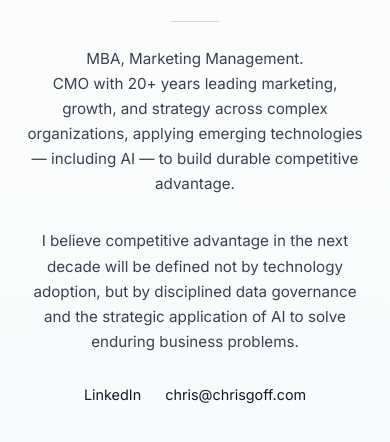
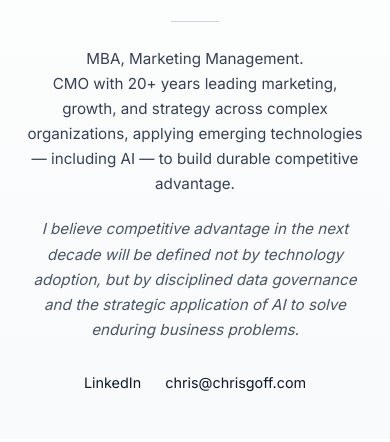
Before and after one commit to FamilyAccount2025/breakout, a website: page public/index.html in a window 390 px wide. Shown: the part 492-934 px from the top of the page. Drawn offline with nearby package versions, Linux system fonts and the light colour scheme.

Commit message:
Update styles.css

```diff
--- a/public/styles.css
+++ b/public/styles.css
@@ -32,7 +32,6 @@ body {
   justify-content: space-between;
   gap: 64px;
 
-  /* Subtle entrance motion */
   animation: fadeUp 0.8s ease-out both;
 }
 
@@ -57,7 +56,7 @@ h2 {
   margin: 0;
 }
 
-/* Editorial rule for structure */
+/* Editorial rule */
 .rule {
   width: 48px;
   height: 1px;
@@ -69,11 +68,20 @@ p {
   font-size: 1rem;
   line-height: 1.65;
   color: #374151;
-  margin: 0 0 32px 0;
+  margin: 0 0 20px 0;
+}
+
+/* Thought leadership pull-quote */
+.thought {
+  font-size: 0.95rem;
+  font-style: italic;
+  color: #4b5563;
+  max-width: 480px;
+  margin-bottom: 32px;
 }
 
 /* -----------------------------
-   Links (Micro-interactions)
+   Links
 ------------------------------ */
 
 .links {
@@ -124,7 +132,7 @@ p {
   filter: contrast(1.05);
 }
 
-/* Soft vignette lighting */
+/* Soft vignette */
 .image::after {
   content: "";
   position: absolute;
@@ -183,6 +191,11 @@ p {
     font-size: 0.95rem;
   }
 
+  .thought {
+    margin-left: auto;
+    margin-right: auto;
+  }
+
   .rule {
     margin: 24px auto;
   }
```
